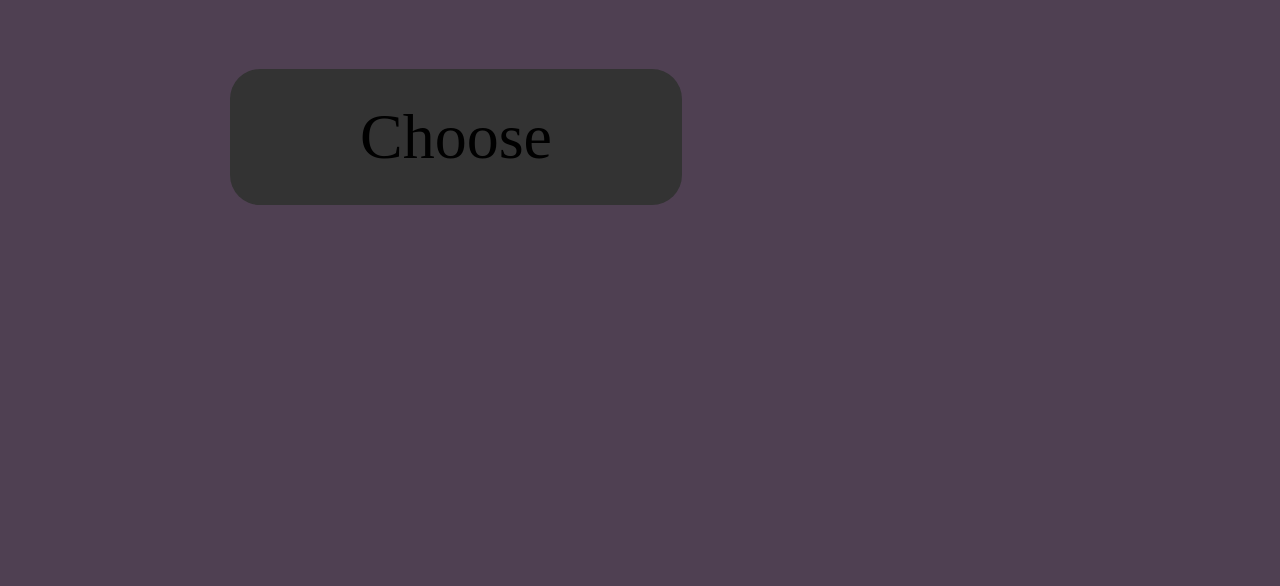
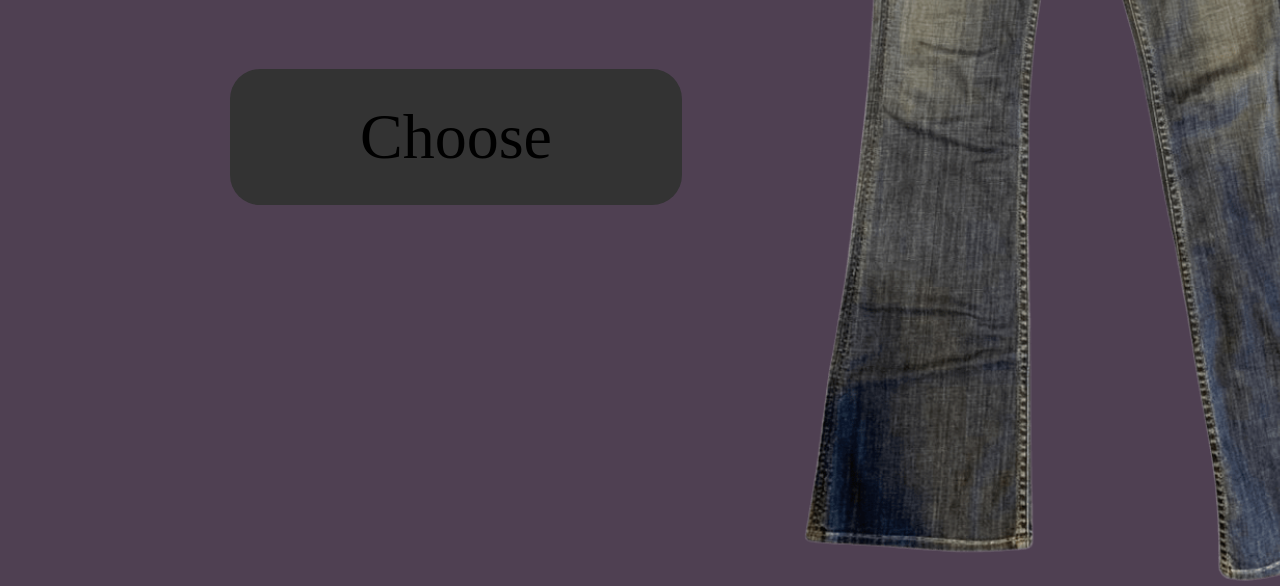
Before and after one commit to Asya531/Retro-vintage-style, a plain HTML site: page index.html in a window 1280 px wide. Shown: the part 655-1241 px from the top of the page. Drawn offline with Linux system fonts and the light colour scheme.

Commit message:
Fix HTML structure and remove duplicate elements

```diff
--- a/index.html
+++ b/index.html
@@ -28,10 +28,11 @@
             </nav>
         </header>
           <button onclick="window.location.href='https://www.thrifted.com/'" class="choose-btn">Choose</button>
-      <img class="img" src="img/photo_2025-10-11_11-08-37.png" alt="Vintage Clothes">
+      <img class="img" src="photo_2025-10-11_11-08-37.png" alt="Vintage Clothes">
 
 
 
 
   </body>
+
 </html>
```
